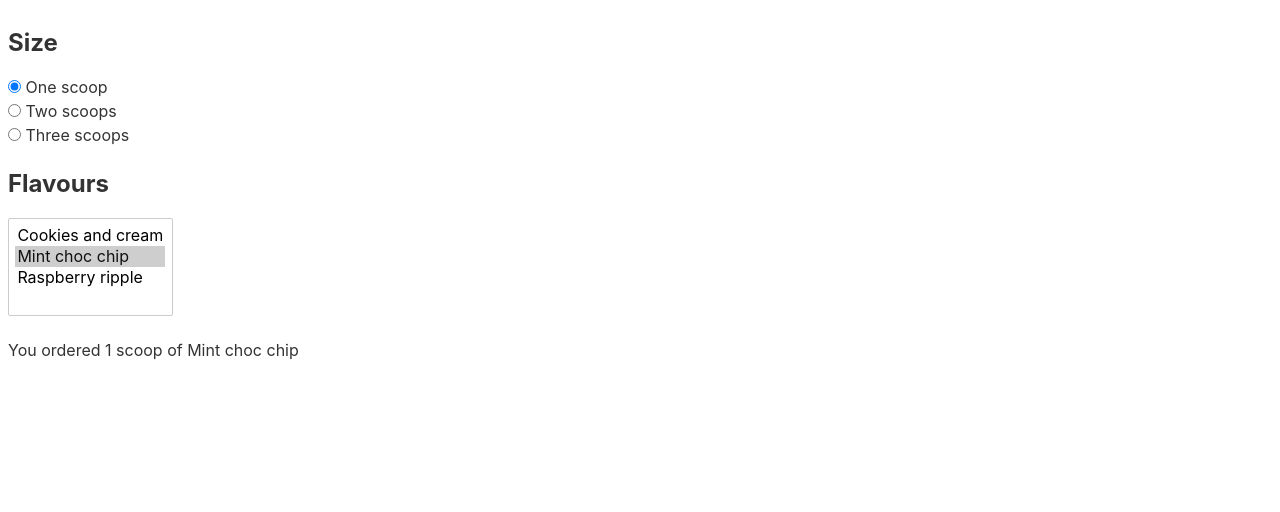
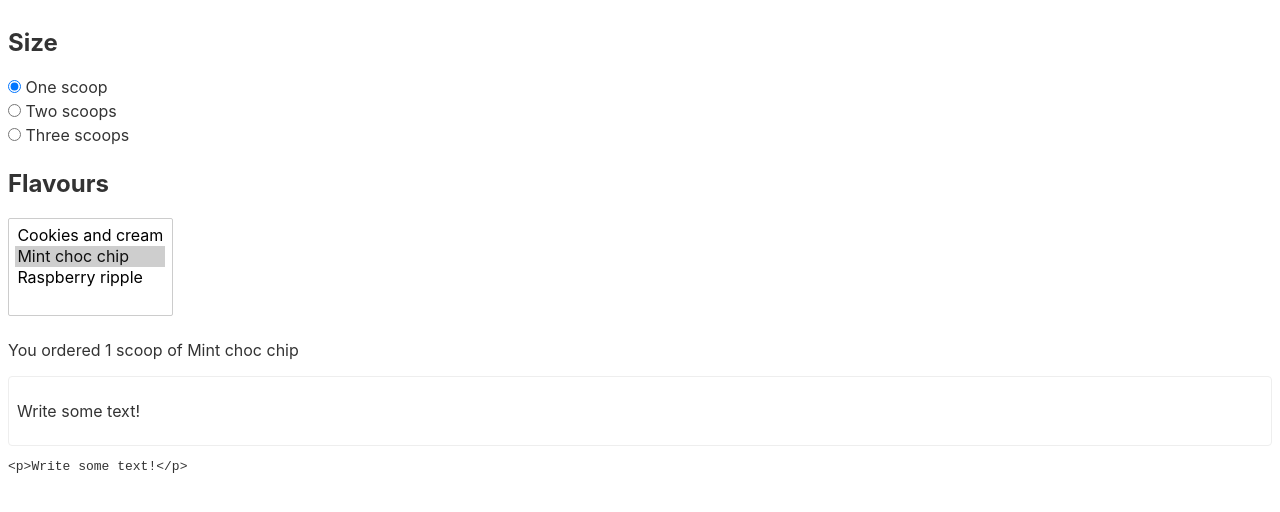
Before and after one commit to Annie-Huang/my-svelte-project2, a Svelte app: page / in a window 1280 px wide. Shown: the top 512 px of the page. Built offline with nearby package versions, Linux system fonts and the light colour scheme.

Commit message:
Bindings - Contenteditable bindings

```diff
--- a/src/App.svelte
+++ b/src/App.svelte
@@ -13,7 +13,17 @@
         if (flavours.length === 1) return flavours[0];
         return `${flavours.slice(0, -1).join(', ')} and ${flavours[flavours.length - 1]}`;
     }
+
+    let html = '<p>Write some text!</p>';
 </script>
+
+<style>
+    [contenteditable] {
+        padding: 0.5em;
+        border: 1px solid #eee;
+        border-radius: 4px;
+    }
+</style>
 
 <h2>Size</h2>
 
@@ -52,3 +62,8 @@
         of {join(flavours)}
     </p>
 {/if}
+
+
+<div contenteditable="true" bind:innerHTML={html}></div>
+
+<pre>{html}</pre>
```
